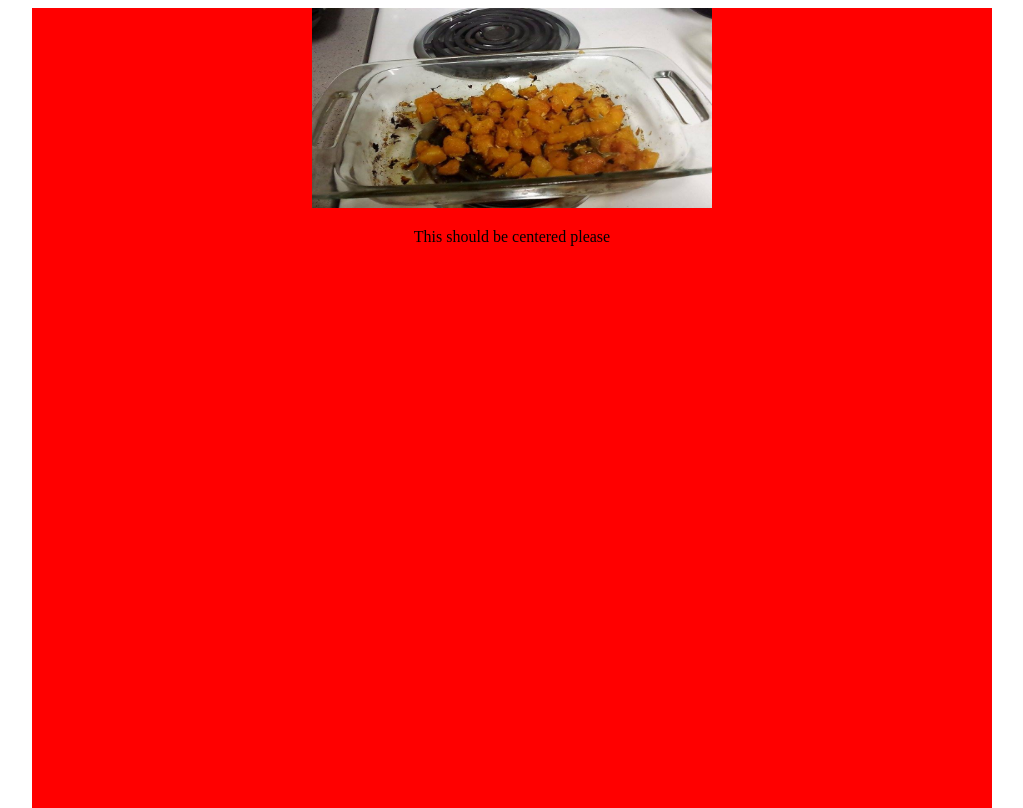
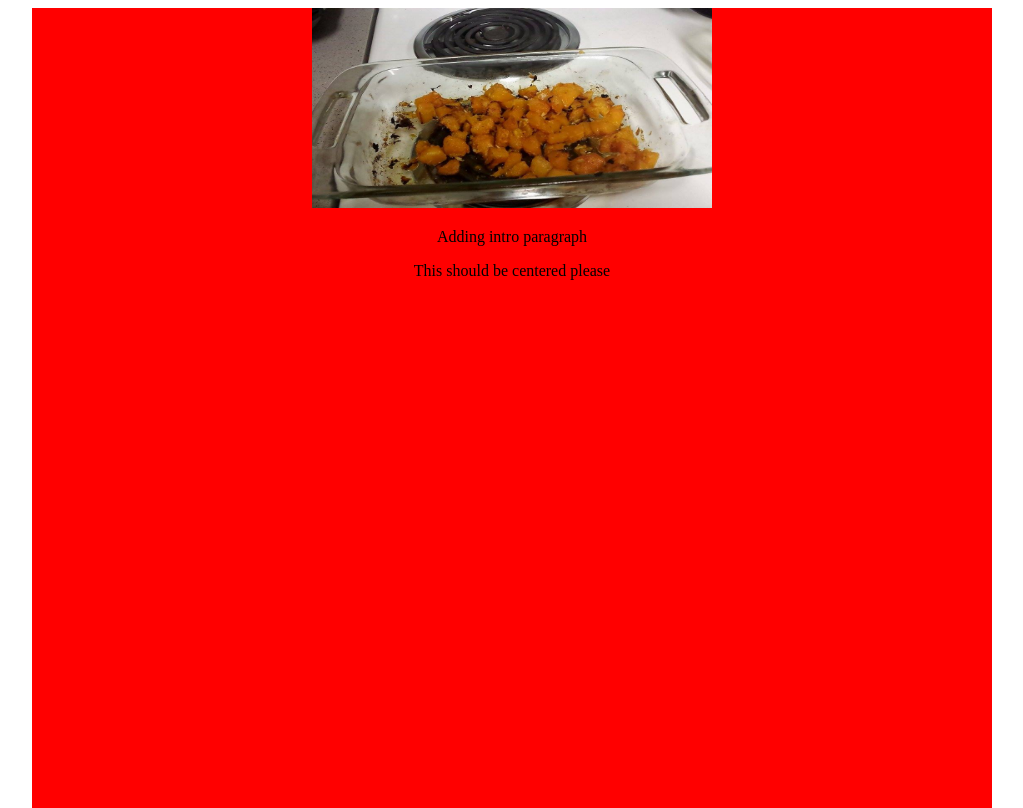
Before and after one commit to opethcire316/sampleProj, a plain HTML site: page MySite/basic.html in a window 1280 px wide. Shown: the whole page, without its empty margins (136-1159 px from the left). Drawn offline with Linux system fonts and the light colour scheme.

Commit message:
added intro paragraph

```diff
--- a/MySite/basic.html
+++ b/MySite/basic.html
@@ -19,6 +19,7 @@
 	<div id='main-container'>
 		<div id='hold'>
 			<img src='butternut.jpg' />
+            <p>Adding intro paragraph</p>
 			<p>This should be centered please</p>
 		</div>
 	</div>
```
